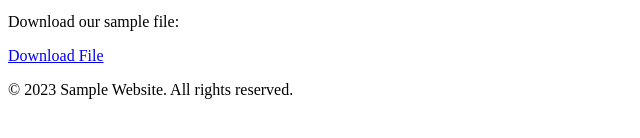
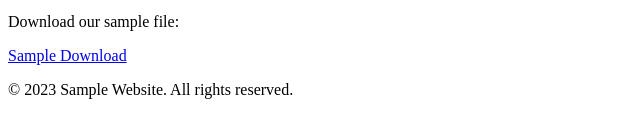
Before and after one commit to pwetopia/fetopia.github.io, a plain HTML site: page index.html in a window 1280 px wide. Shown: the part 206-344 px from the top of the page, 0-640 px from the left. Drawn offline with Linux system fonts and the light colour scheme.

Commit message:
Update index.html

```diff
--- a/index.html
+++ b/index.html
@@ -29,7 +29,7 @@
 
     <!-- Hidden Download Link -->
     <p>Download our sample file:</p>
-    <a class="download-link" id="downloadLink" href="#" download>Download File</a>
+    <a class="download-link" id="downloadLink" href="#" download>Sample Download</a>
     <p id="accessMessage" style="display: none; color: green;">Access granted. You can download the file now.</p>
   </main>
 
```
